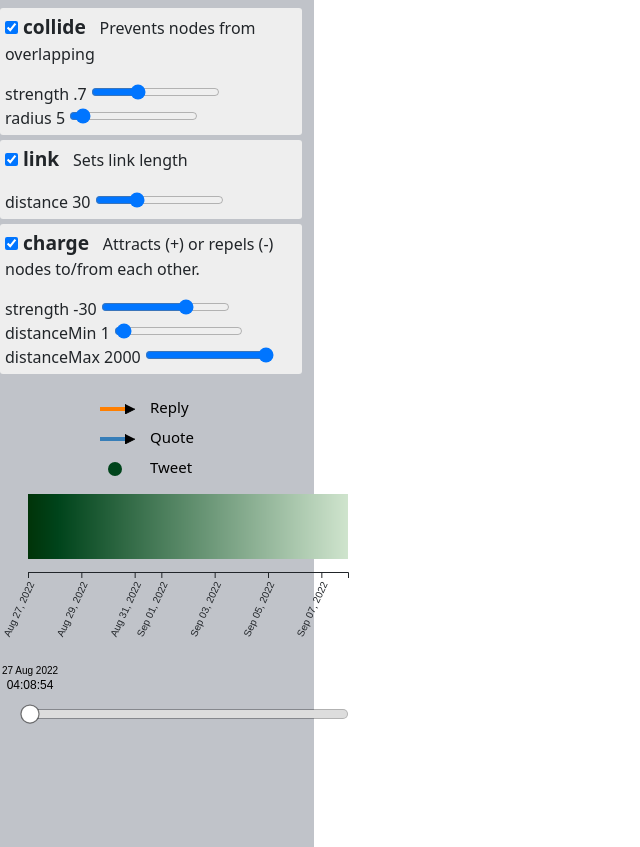
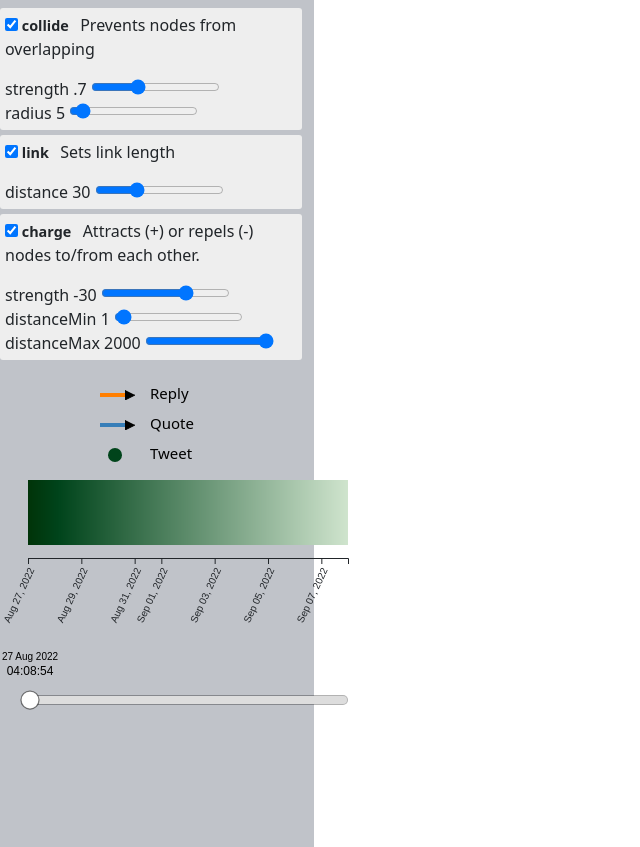
Before and after one commit to JoseLuis96001/JoseLuis96001.github.io, a plain HTML site: page index.html in a window 1280 px wide. Shown: the part 53-900 px from the top of the page, without its empty margins (0-640 px from the left). Drawn offline with Linux system fonts and the light colour scheme.

Commit message:
change the font size of the tree silicers

```diff
--- a/css/style.css
+++ b/css/style.css
@@ -100,4 +100,4 @@ body {
 	margin: 5px 0;
   }
 
-  .controls .force p label { margin-right: .5em; font-size: 120%; font-weight: bold;}
+  .controls .force p label { margin-right: .5em; font-size: 90%; font-weight: bold;}
```
